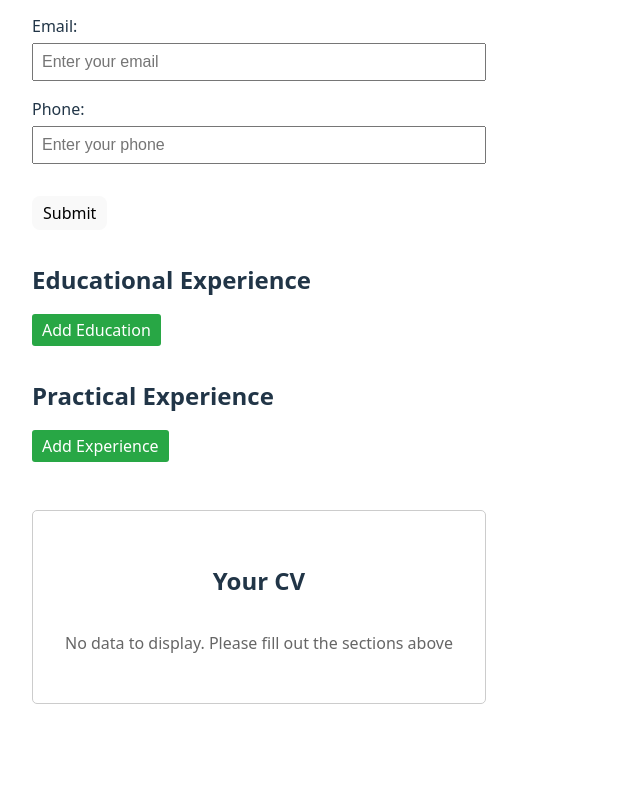
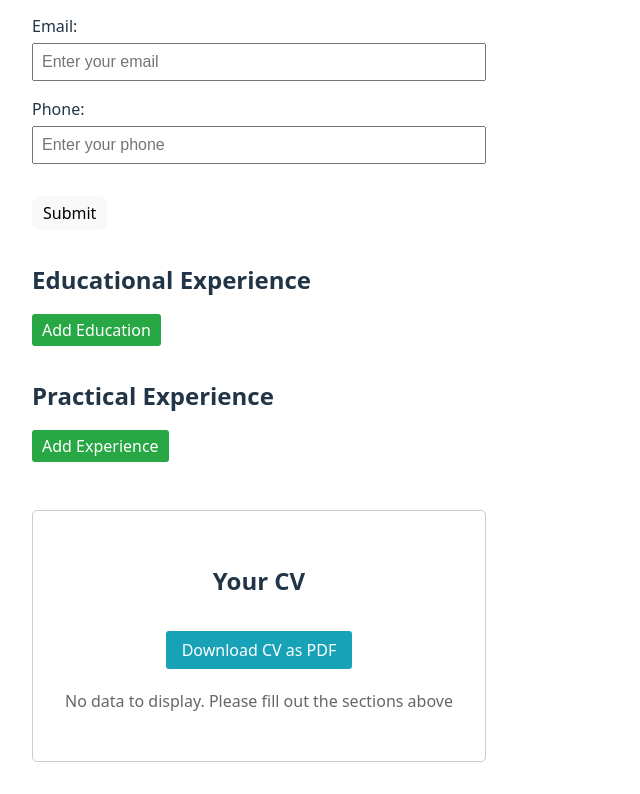
Before and after one commit to aleksfeschuk/cv-application, a React (Vite) app: page / in a window 1280 px wide. Shown: the part 334-1128 px from the top of the page, without its empty margins (0-640 px from the left). Before the commit the page ends 1070 px from the top, so only its background shows below. Built offline with nearby package versions, Linux system fonts and the light colour scheme.

Commit message:
added pdf export functionality with jsPDF

```diff
--- a/package.json
+++ b/package.json
@@ -10,6 +10,7 @@
     "preview": "vite preview"
   },
   "dependencies": {
+    "jspdf": "^3.0.1",
     "react": "^19.0.0",
     "react-dom": "^19.0.0"
   },
--- a/src/App.jsx
+++ b/src/App.jsx
@@ -9,7 +9,6 @@ function App() {
   const [generalInfo, setGeneralInfo] = useState(null);
   const [education, setEducation] = useState([]);
   const [experience, setExperience] = useState([]);
-
   const [editingSection, setEditingSection] = useState(null);
   const [editingIndex, setEditingIndex] = useState(null);
 
@@ -75,18 +74,16 @@ function App() {
             : null
         }
         isEditing={editingSection === 'education'}
-        editingIndex={editingIndex}
         onAdd={() => handleEditSection('education')}
       />
       <Experience
         onSubmit={handleExperienceSubmit}
         initialData={
-          editingSection === 'education' && editingIndex !== null
+          editingSection === 'experience' && editingIndex !== null
             ? experience[editingIndex]
             : null
         }
-        isEditing={editingIndex === 'experience'}
-        editingIndex={editingIndex}
+        isEditing={editingSection === 'experience'}
         onAdd={() => handleEditSection('experience')}
       />
       <CVDisplay
--- a/src/components/CVDisplay.jsx
+++ b/src/components/CVDisplay.jsx
@@ -1,9 +1,60 @@
+import { jsPDF } from 'jspdf';
 import '../styles/CVDisplay.scss';
 
 function CVDisplay({ generalInfo, education, experience, onEdit }) {
+   const generatePDF = () => {
+    const doc = new jsPDF();
+    let yPosition = 20;
+
+    doc.setFontSize(18);
+    doc.text('Curriculum Vitae', 105, yPosition, { align: 'center' });
+    yPosition += 15;
+
+    if (generalInfo) {
+        doc.setFontSize(14);
+        doc.text('General Information', 20, yPosition);
+        yPosition += 10;
+        doc.setFontSize(12);
+        doc.text(`Name: ${generalInfo.email}`, 20, yPosition);
+        yPosition += 7;
+        doc.text(`Email: ${generalInfo.email}`, 20, yPosition);
+        yPosition += 7;
+        doc.text(`Phone: ${generalInfo.phone}`, 20, yPosition);
+        yPosition += 15;
+    }
+
+    if (experience.length > 0) {
+        doc.setFontSize(14);
+        doc.text('Experience', 20, yPosition);
+        yPosition += 10;
+        experience.forEach((exp, index) => {
+            doc.setFontSize(12);
+            doc.text(`Experience #${index + 1}`, 20, yPosition);
+            yPosition += 7;
+            doc.text(`Company: ${exp.company}`, 20, yPosition);
+            yPosition += 7;
+            doc.text(`Position: ${exp.position}`, 20, yPosition);
+            yPosition += 7;
+
+            const responsibilities = doc.splitTextToSize(
+                `Responsibilities: ${exp.responsibilities}`,
+                170
+            );
+            doc.text(responsibilities, 20, yPosition);
+            yPosition += responsibilities.length * 7 + 7;
+
+            doc.text(`From: ${exp.dateFrom} To: ${exp.dateTo}`, 20, yPosition);
+            yPosition += 15;
+        });
+    }
+    doc.save('cv.pdf');
+   };
    return (
     <div className="cv-display">
         <h2>Your CV</h2>
+        <button className='download-button' onClick={generatePDF}>
+            Download CV as PDF
+        </button>
         {generalInfo && (
             <div className="cv-section">
                 <h3>General Information</h3>
--- a/src/components/Experience.jsx
+++ b/src/components/Experience.jsx
@@ -79,11 +79,15 @@ function Experience({ onSubmit, initialData, isEditing, onAdd }) {
         }
     };
 
+    const handleAddClick = () => {
+        onAdd();
+    }
+
     return(
         <div className="experience">
             <h2>Practical Experience</h2>
             {!isEditing ? (
-                <button className="add-button" onClick={onAdd}>
+                <button className="add-button" onClick={handleAddClick}>
                     Add Experience
                 </button>
             ) : (
@@ -116,9 +120,11 @@ function Experience({ onSubmit, initialData, isEditing, onAdd }) {
                         name="responsibilities"
                         value={experience.responsibilities}
                         onChange={handleChange}
-                        placeholder="Enter main resposibilities"
+                        placeholder="Enter main responsibilities"
                     />
-                    {errors.responsibilities && <span className="error">{errors.responsibilities}</span>}
+                    {errors.responsibilities && (
+                        <span className="error">{errors.responsibilities}</span>
+                    )}
                 </div>
                 <div>
                     <label>Date From:</label>
--- a/src/styles/CVDisplay.scss
+++ b/src/styles/CVDisplay.scss
@@ -7,6 +7,22 @@
     h2 {
         margin-bottom: 2rem;
         text-align: center;
+    }
+
+    .download-button {
+        display: block;
+        margin: 0 auto 20px;
+        padding: 8px 16px;
+        background-color: #17a2b8;
+        color: white;
+        border: none;
+        border-radius: 3px;
+        cursor: pointer;
+        font-size: 16px;
+
+        &:hover {
+            background-color: #138496;
+        }
     }
 
     .cv-section {
```
Also changed, not shown: 1 other file (tests, documents, lock files or other folders). Lines whose indentation alone changed are shown as unchanged.
